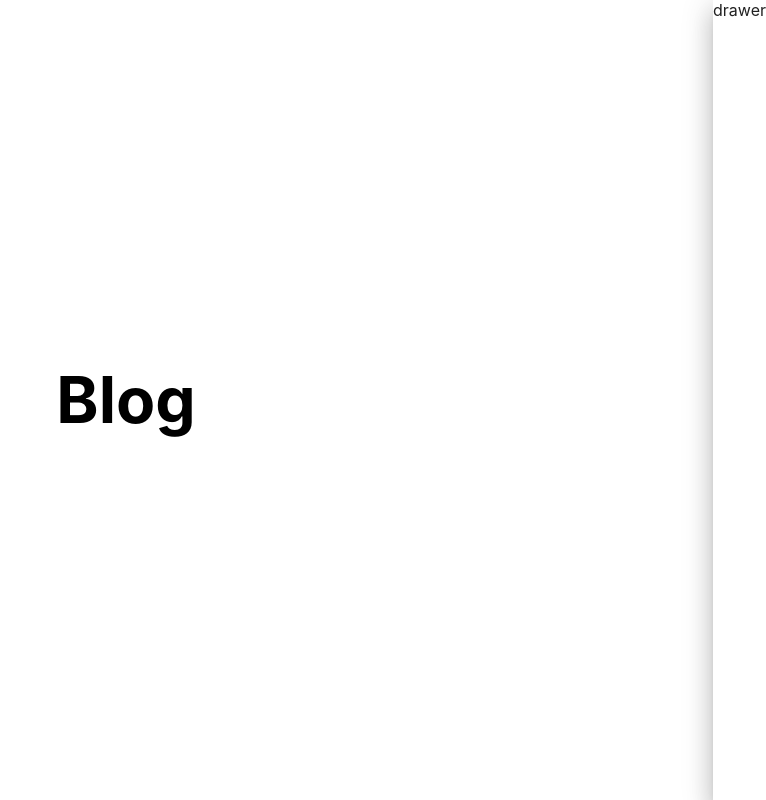
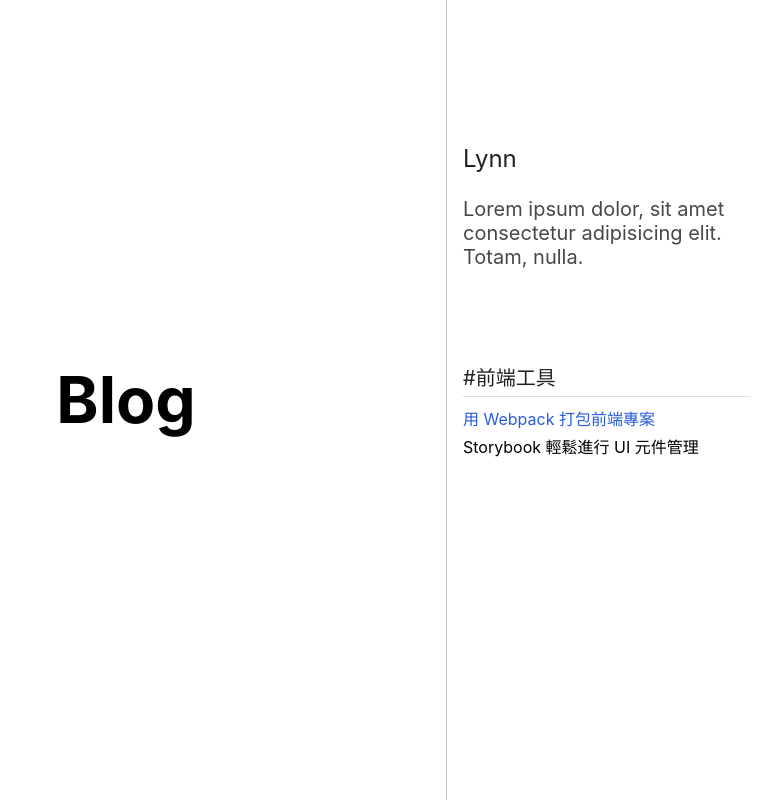
Before and after one commit to moneychien19/lynn-site, a Next.js app: page /blog in a window 1280 px wide. Shown: the whole page, without its empty margins (514-1280 px from the left). Built offline with nearby package versions, Linux system fonts and the light colour scheme.

Commit message:
feat: sidebar ui

```diff
--- a/components/Sidebar.tsx
+++ b/components/Sidebar.tsx
@@ -1,9 +1,62 @@
-import { Drawer } from '@mui/material'
+import styled from 'styled-components'
+import { Drawer, Divider } from '@mui/material'
+
+const articleTitles = ['用 Webpack 打包前端專案', 'Storybook 輕鬆進行 UI 元件管理']
+const nowArticleTitle = '用 Webpack 打包前端專案'
 
 export const Sidebar = () => {
-  const isOpen = true
   return (
-    <Drawer open={isOpen} anchor="right" hideBackdrop>
-      drawer
-    </Drawer>)
+    <StyledDrawer open anchor="right" hideBackdrop elevation={0}>
+      <StyledAuthorContainer>
+        <StyledAuthorName>Lynn</StyledAuthorName>
+        <StyledAuthorDescription>Lorem ipsum dolor, sit amet consectetur adipisicing elit. Totam, nulla.</StyledAuthorDescription>
+      </StyledAuthorContainer>
+      <StyledArticleListContainer>
+        <StyledArticleListTitle>#前端工具</StyledArticleListTitle>
+        <StyledArticleListDivider />
+        {articleTitles.map(title => <StyledArticleItem key={title} $isSelected={title === nowArticleTitle}>{title}</StyledArticleItem>)}
+      </StyledArticleListContainer>
+    </StyledDrawer>
+  )
 }
+
+const StyledDrawer = styled(Drawer)`
+  & .MuiDrawer-paper {
+    border-left: 1px solid #c5c5c5;
+    width: 20rem;
+  }
+`
+
+const StyledAuthorContainer = styled.div`
+  position: absolute;
+  top: 15%;
+  left: 1rem;
+  width: 18rem;
+`
+const StyledAuthorName = styled.p`
+  font-size: 1.5rem;
+`
+const StyledAuthorDescription = styled.p`
+  color: #484848;
+  font-size: 1.25rem;
+`
+
+const StyledArticleListContainer = styled.div`
+  position: absolute;
+  top: 45%;
+  left: 1rem;
+  width: 18rem;
+`
+const StyledArticleListTitle = styled.p`
+  font-size: 1.25rem;
+  line-height: 1.25rem;
+  margin: 0.5rem 0;
+`
+const StyledArticleListDivider = styled(Divider)`
+  color: #c5c5c5;
+  width: 100%;
+`
+const StyledArticleItem = styled.p<{ $isSelected: boolean }>`
+  color: ${props => props.$isSelected ? '#295bdb' : 'black'};
+  line-height: 0.75rem;
+`
--- a/package.json
+++ b/package.json
@@ -22,5 +22,8 @@
     "react-dom": "18.2.0",
     "styled-components": "^5.3.6",
     "typescript": "4.8.4"
+  },
+  "devDependencies": {
+    "@types/styled-components": "^5.1.26"
   }
 }
```
Also changed, not shown: 1 other file (tests, documents, lock files or other folders).
